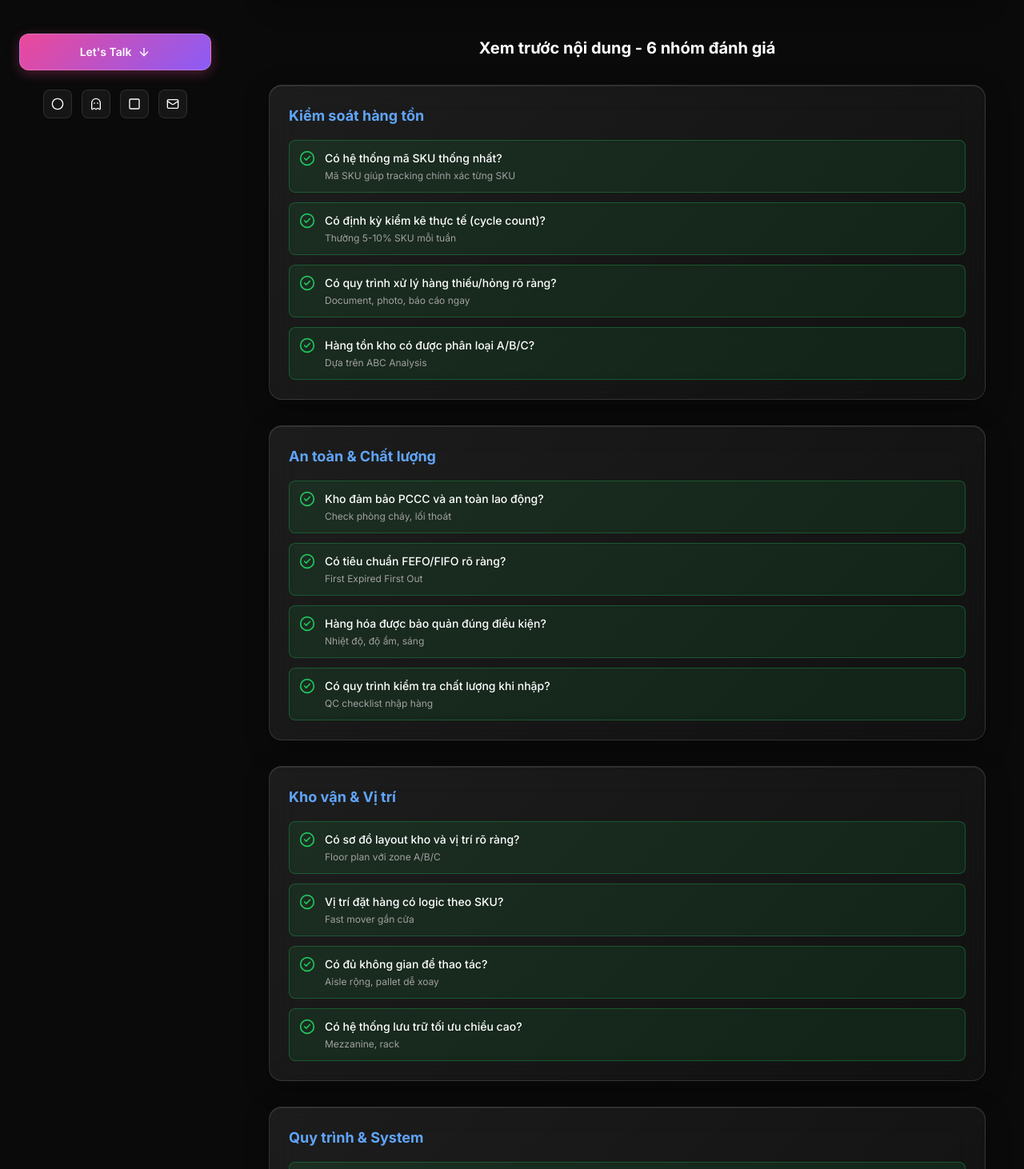
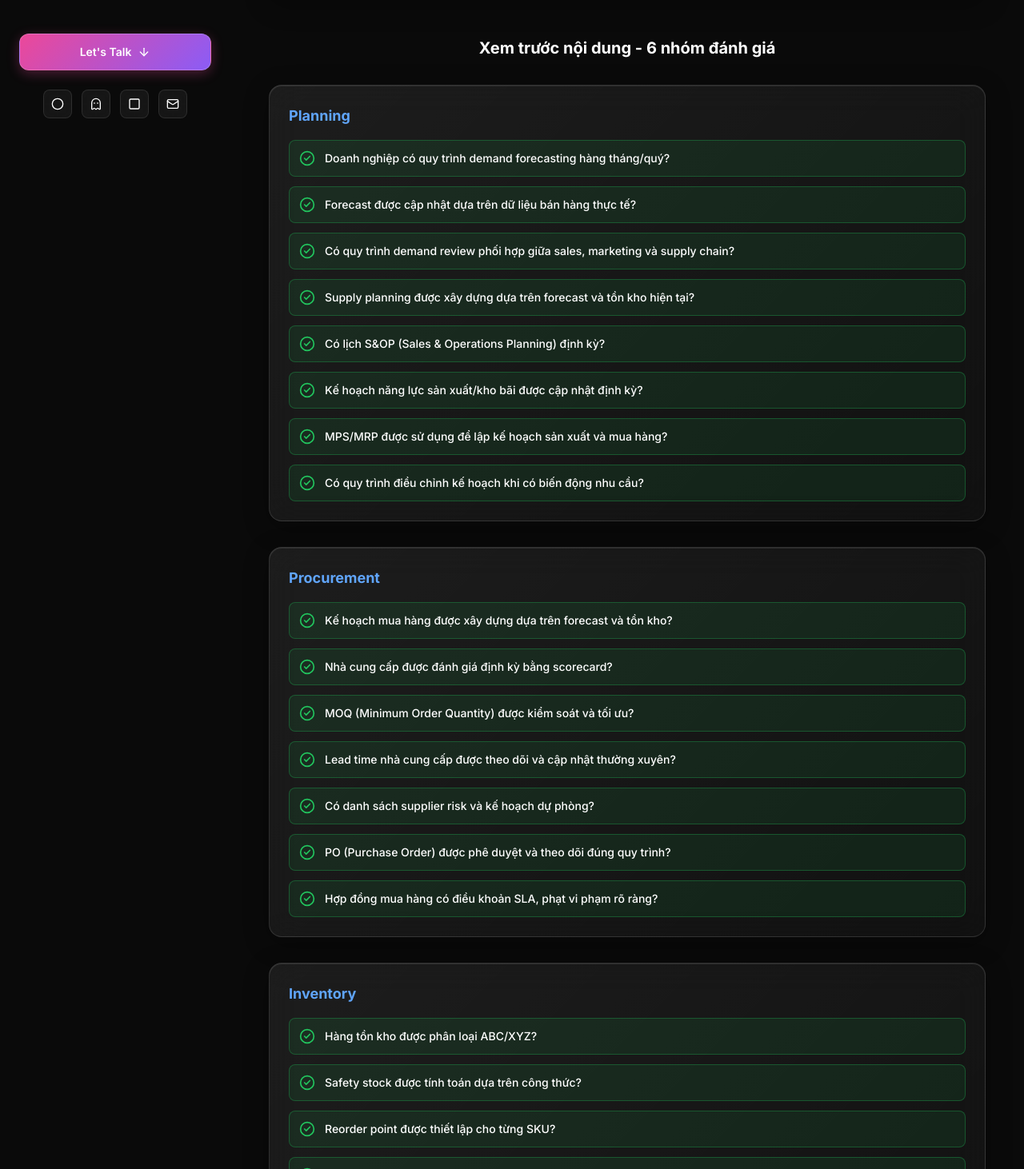
Before and after one commit to thangcq0310/my-portfolio, a React (Vite) app: page /scm/checklist in a window 1280 px wide. Shown: the part 628-2090 px from the top of the page at 80% size. Built offline with nearby package versions, Linux system fonts and the light colour scheme.

Commit message:
feat: update supply chain assessment checklist and service descriptions for clarity and relevance

```diff
--- a/src/data/lead-magnet.ts
+++ b/src/data/lead-magnet.ts
@@ -6,61 +6,75 @@ export interface ChecklistItem {
   note?: string
 }
 
-export const inventoryChecklist: ChecklistItem[] = [
-  // Kiểm soát hàng tồn
-  { id: 1, category: "Kiểm soát hàng tồn", question: "Có hệ thống mã SKU thống nhất?", status: "good", note: "Mã SKU giúp tracking chính xác từng SKU" },
-  { id: 2, category: "Kiểm soát hàng tồn", question: "Có định kỳ kiểm kê thực tế (cycle count)?", status: "good", note: "Thường 5-10% SKU mỗi tuần" },
-  { id: 3, category: "Kiểm soát hàng tồn", question: "Có quy trình xử lý hàng thiếu/hỏng rõ ràng?", status: "good", note: "Document, photo, báo cáo ngay" },
-  { id: 4, category: "Kiểm soát hàng tồn", question: "Hàng tồn kho có được phân loại A/B/C?", status: "good", note: "Dựa trên ABC Analysis" },
+export const supplyChainAssessmentChecklist: ChecklistItem[] = [
+  // Planning
+  { id: 1, category: "Planning", question: "Doanh nghiệp có quy trình demand forecasting hàng tháng/quý?", status: "good" },
+  { id: 2, category: "Planning", question: "Forecast được cập nhật dựa trên dữ liệu bán hàng thực tế?", status: "good" },
+  { id: 3, category: "Planning", question: "Có quy trình demand review phối hợp giữa sales, marketing và supply chain?", status: "good" },
+  { id: 4, category: "Planning", question: "Supply planning được xây dựng dựa trên forecast và tồn kho hiện tại?", status: "good" },
+  { id: 5, category: "Planning", question: "Có lịch S&OP (Sales & Operations Planning) định kỳ?", status: "good" },
+  { id: 6, category: "Planning", question: "Kế hoạch năng lực sản xuất/kho bãi được cập nhật định kỳ?", status: "good" },
+  { id: 7, category: "Planning", question: "MPS/MRP được sử dụng để lập kế hoạch sản xuất và mua hàng?", status: "good" },
+  { id: 8, category: "Planning", question: "Có quy trình điều chỉnh kế hoạch khi có biến động nhu cầu?", status: "good" },
 
-  // An toàn & Chất lượng
-  { id: 5, category: "An toàn & Chất lượng", question: "Kho đảm bảo PCCC và an toàn lao động?", status: "good", note: "Check phòng cháy, lối thoát" },
-  { id: 6, category: "An toàn & Chất lượng", question: "Có tiêu chuẩn FEFO/FIFO rõ ràng?", status: "good", note: "First Expired First Out" },
-  { id: 7, category: "An toàn & Chất lượng", question: "Hàng hóa được bảo quản đúng điều kiện?", status: "good", note: "Nhiệt độ, độ ẩm, sáng" },
-  { id: 8, category: "An toàn & Chất lượng", question: "Có quy trình kiểm tra chất lượng khi nhập?", status: "good", note: "QC checklist nhập hàng" },
+  // Procurement
+  { id: 9, category: "Procurement", question: "Kế hoạch mua hàng được xây dựng dựa trên forecast và tồn kho?", status: "good" },
+  { id: 10, category: "Procurement", question: "Nhà cung cấp được đánh giá định kỳ bằng scorecard?", status: "good" },
+  { id: 11, category: "Procurement", question: "MOQ (Minimum Order Quantity) được kiểm soát và tối ưu?", status: "good" },
+  { id: 12, category: "Procurement", question: "Lead time nhà cung cấp được theo dõi và cập nhật thường xuyên?", status: "good" },
+  { id: 13, category: "Procurement", question: "Có danh sách supplier risk và kế hoạch dự phòng?", status: "good" },
+  { id: 14, category: "Procurement", question: "PO (Purchase Order) được phê duyệt và theo dõi đúng quy trình?", status: "good" },
+  { id: 15, category: "Procurement", question: "Hợp đồng mua hàng có điều khoản SLA, phạt vi phạm rõ ràng?", status: "good" },
 
-  // Kho vận & Vị trí
-  { id: 9, category: "Kho vận & Vị trí", question: "Có sơ đồ layout kho và vị trí rõ ràng?", status: "good", note: "Floor plan với zone A/B/C" },
-  { id: 10, category: "Kho vận & Vị trí", question: "Vị trí đặt hàng có logic theo SKU?", status: "good", note: "Fast mover gần cửa" },
-  { id: 11, category: "Kho vận & Vị trí", question: "Có đủ không gian để thao tác?", status: "good", note: "Aisle rộng, pallet dễ xoay" },
-  { id: 12, category: "Kho vận & Vị trí", question: "Có hệ thống lưu trữ tối ưu chiều cao?", status: "good", note: "Mezzanine, rack" },
+  // Inventory
+  { id: 16, category: "Inventory", question: "Hàng tồn kho được phân loại ABC/XYZ?", status: "good" },
+  { id: 17, category: "Inventory", question: "Safety stock được tính toán dựa trên công thức?", status: "good" },
+  { id: 18, category: "Inventory", question: "Reorder point được thiết lập cho từng SKU?", status: "good" },
+  { id: 19, category: "Inventory", question: "Hàng tồn đọng, chậm luân chuyển được xử lý định kỳ?", status: "good" },
+  { id: 20, category: "Inventory", question: "Inventory aging report được tạo hàng tháng?", status: "good" },
+  { id: 21, category: "Inventory", question: "Tồn kho an toàn và tồn kho tối đa được thiết lập?", status: "good" },
+  { id: 22, category: "Inventory", question: "Cycle count được thực hiện định kỳ?", status: "good" },
+  { id: 23, category: "Inventory", question: "Inventory accuracy (tồn kho thực tế vs hệ thống) đạt trên 95%?", status: "good" },
 
-  // Quy trình & System
-  { id: 13, category: "Quy trình & System", question: "Có SOP nhập-xuất-tồn rõ ràng?", status: "good", note: "Document và train" },
-  { id: 14, category: "Quy trình & System", question: "System (ERP/WMS) cập nhật real-time?", status: "good", note: "Không excel thủ công" },
-  { id: 15, category: "Quy trình & System", question: "Có quy trình kiểm soát document?", status: "good", note: "Invoice, PL, DO" },
-  { id: 16, category: "Quy trình & System", question: "Backup dữ liệu được thực hiện định kỳ?", status: "good", note: "Cloud backup" },
+  // Warehouse & Logistics
+  { id: 24, category: "Warehouse & Logistics", question: "Kho có layout và vị trí lưu trữ rõ ràng?", status: "good" },
+  { id: 25, category: "Warehouse & Logistics", question: "Quy tắc FIFO/FEFO được áp dụng?", status: "good" },
+  { id: 26, category: "Warehouse & Logistics", question: "Quy trình nhập/xuất kho có SOP và được tuân thủ?", status: "good" },
+  { id: 27, category: "Warehouse & Logistics", question: "Chi phí vận tải được theo dõi theo tháng?", status: "good" },
+  { id: 28, category: "Warehouse & Logistics", question: "3PL được đánh giá theo SLA hàng tháng?", status: "good" },
+  { id: 29, category: "Warehouse & Logistics", question: "OTIF (On Time In Full) được theo dõi?", status: "good" },
+  { id: 30, category: "Warehouse & Logistics", question: "Kế hoạch phân phối được lập dựa trên dữ liệu và nhu cầu?", status: "good" },
+  { id: 31, category: "Warehouse & Logistics", question: "Kho thuê ngoài được kiểm soát bằng hợp đồng SLA và KPI?", status: "good" },
 
-  // Đối tác & Giao dịch
-  { id: 17, category: "Đối tác & Giao dịch", question: "Hợp đồng với nhà cung cấp rõ ràng?", status: "good", note: "Lead time, MOQ, terms" },
-  { id: 18, category: "Đối tác & Giao dịch", question: "Có đánh giá nhà cung cấp định kỳ?", status: "good", note: "Scorecard supplier" },
-  { id: 19, category: "Đối tác & Giao dịch", question: "3PL được đánh giá theo SLA?", status: "good", note: "OTIF, accuracy" },
-  { id: 20, category: "Đối tác & Giao dịch", question: "Có KPI rõ ràng cho logistics?", status: "good", note: "On-time delivery rate" },
+  // Data, KPI & Digital
+  { id: 32, category: "Data, KPI & Digital", question: "Dữ liệu master (SKU, supplier, customer) được chuẩn hóa?", status: "good" },
+  { id: 33, category: "Data, KPI & Digital", question: "Bộ KPI Supply Chain được thiết lập và theo dõi hàng tháng?", status: "good" },
+  { id: 34, category: "Data, KPI & Digital", question: "Dashboard KPI được cập nhật real-time hoặc định kỳ?", status: "good" },
+  { id: 35, category: "Data, KPI & Digital", question: "Excel được sử dụng có cấu trúc, công thức và báo cáo chuẩn?", status: "good" },
+  { id: 36, category: "Data, KPI & Digital", question: "Doanh nghiệp đã sẵn sàng cho ERP/WMS?", status: "good" },
+  { id: 37, category: "Data, KPI & Digital", question: "AI/automation đã được ứng dụng trong vận hành SCM?", status: "good" },
+  { id: 38, category: "Data, KPI & Digital", question: "Báo cáo performance review được thực hiện định kỳ?", status: "good" },
 
-  // Tài chính & Chi phí
-  { id: 21, category: "Tài chính & Chi phí", question: "Chi phí lưu kho được tính đúng?", status: "good", note: "Landed cost" },
-  { id: 22, category: "Tài chính & Chi phí", question: "Hàng tồn đọng được xử lý định kỳ?", status: "good", note: "Slow moving, dead stock" },
-  { id: 23, category: "Tài chính & Chi phí", question: "Có báo cáo inventory rotate rate?", status: "good", note: "Monthly/quarterly" },
-  { id: 24, category: "Tài chính & Chi phí", question: "Định mức tồn kho được thiết lập?", status: "good", note: "Min/Max, ROP" },
-
-  // Yêu cầu & Kế hoạch
-  { id: 25, category: "Yêu cầu & Kế hoạch", question: "Có forecast demand hàng tháng?", status: "good", note: "Sales forecast" },
-  { id: 26, category: "Yêu cầu & Kế hoạch", question: "Safety stock được tính toán?", status: "good", note: "Công thức" },
-  { id: 27, category: "Yêu cầu & Kế hoạch", question: "Có quy trình mua hàng rõ ràng?", status: "good", note: "Reorder point" },
-  { id: 28, category: "Yêu cầu & Kế hoạch", question: "PO được theo dõi chặt chẽ?", status: "good", note: "Lead time tracking" },
-
-  // Nhân sự & Đào tạo
-  { id: 29, category: "Nhân sự & Đào tạo", question: "Có job description rõ ràng?", status: "good", note: "Mô tả công việc" },
-  { id: 30, category: "Nhân sự & Đào tạo", question: "Nhân viên được đào tạo định kỳ?", status: "good", note: "Training SOP" },
+  // People, Process & Governance
+  { id: 39, category: "People, Process & Governance", question: "Có SOP cho từng quy trình SCM chính?", status: "good" },
+  { id: 40, category: "People, Process & Governance", question: "Trách nhiệm (RACI) giữa các phòng ban được xác định rõ?", status: "good" },
+  { id: 41, category: "People, Process & Governance", question: "Nhân sự SCM được đào tạo định kỳ về quy trình và công cụ?", status: "good" },
+  { id: 42, category: "People, Process & Governance", question: "Có quy trình phối hợp giữa sales, planning, procurement, sản xuất, kho và logistics?", status: "good" },
+  { id: 43, category: "People, Process & Governance", question: "Quy trình xử lý exception (hàng thiếu, hàng hỏng, giao trễ) được thiết lập?", status: "good" },
+  { id: 44, category: "People, Process & Governance", question: "Có KPIs cá nhân/nhóm gắn với KPI SCM tổng thể?", status: "good" },
+  { id: 45, category: "People, Process & Governance", question: "Cơ chế báo cáo và họp review SCM được duy trì đều đặn?", status: "good" },
+  { id: 46, category: "People, Process & Governance", question: "KPI được sử dụng để cải thiện, không chỉ để báo cáo?", status: "good" },
+  { id: 47, category: "People, Process & Governance", question: "Doanh nghiệp có lộ trình số hóa SCM rõ ràng?", status: "good" },
+  { id: 48, category: "People, Process & Governance", question: "Quản lý cấp cao hiểu và cam kết với cải thiện SCM?", status: "good" },
+  { id: 49, category: "People, Process & Governance", question: "Hiệu suất nhà cung cấp và 3PL được đánh giá định kỳ?", status: "good" },
+  { id: 50, category: "People, Process & Governance", question: "Doanh nghiệp có kế hoạch phát triển năng lực SCM 6-12 tháng?", status: "good" },
 ]
 
 export const checklistCategories = [
-  "Kiểm soát hàng tồn",
-  "An toàn & Chất lượng",
-  "Kho vận & Vị trí",
-  "Quy trình & System",
-  "Đối tác & Giao dịch",
-  "Tài chính & Chi phí",
-  "Yêu cầu & Kế hoạch",
-  "Nhân sự & Đào tạo",
+  "Planning",
+  "Procurement",
+  "Inventory",
+  "Warehouse & Logistics",
+  "Data, KPI & Digital",
+  "People, Process & Governance",
 ]
--- a/src/pages/SCMChecklist.tsx
+++ b/src/pages/SCMChecklist.tsx
@@ -1,7 +1,7 @@
 import { useState, useEffect } from "react"
 import { Helmet } from "react-helmet-async"
 import { CheckCircle2, XCircle, AlertTriangle, Download, Mail } from "lucide-react"
-import { inventoryChecklist, checklistCategories, type ChecklistItem } from "@/data/lead-magnet"
+import { supplyChainAssessmentChecklist, checklistCategories, type ChecklistItem } from "@/data/lead-magnet"
 
 function SCMChecklist() {
   const [email, setEmail] = useState("")
@@ -62,7 +62,7 @@ function SCMChecklist() {
 
   const groupedChecklist = checklistCategories.map((category) => ({
     category,
-    items: inventoryChecklist.filter((item) => item.category === category),
+    items: supplyChainAssessmentChecklist.filter((item) => item.category === category),
   }))
 
   return (
--- a/src/pages/SCMShop.tsx
+++ b/src/pages/SCMShop.tsx
@@ -7,7 +7,7 @@ const products = [
   {
     slug: "ebook-30-cong-cu-scm",
     name: "eBook: 30 Công Cụ Quản Trị Supply Chain Thực Chiến",
-    description: "Hệ thống tất cả công cụ cần thiết trong một bộ sưu tập. Từ Planning, Procurement đến Logistics.",
+    description: "Bộ công cụ thực hành giúp quản trị planning, procurement, inventory, warehouse, logistics, KPI và digital SCM trong một playbook dễ áp dụng cho doanh nghiệp Việt Nam.",
     price: "Sắp ra mắt",
     icon: BookOpen,
     badge: "Sắp ra mắt"
@@ -23,7 +23,7 @@ const products = [
   {
     slug: "procurement-pack",
     name: "Procurement Pack",
-    description: "Supplier scorecard, lead time tracking, MOQ và risk assessment.",
+    description: "Supplier scorecard, lead time tracking, MOQ và đánh giá rủi ro nhà cung cấp.",
     price: "Sắp ra mắt",
     icon: FileSpreadsheet,
     badge: "Sắp ra mắt"
@@ -47,7 +47,7 @@ const products = [
   {
     slug: "digital-scm-pack",
     name: "Digital SCM Pack",
-    description: "Master data checklist, dashboard template, ERP/WMS readiness và AI prompts.",
+    description: "Master data checklist, dashboard template, ERP/WMS readiness và bộ prompt AI.",
     price: "Sắp ra mắt",
     icon: FileCheck,
     badge: "Sắp ra mắt"
--- a/src/sections/scm/AboutSection.tsx
+++ b/src/sections/scm/AboutSection.tsx
@@ -1,8 +1,8 @@
 const authorInfo = {
   name: "SCM Thực Chiến",
   initials: "CQT",
-  role: "Chuyên gia Supply Chain",
-  description: "Người xây dựng SCM Thực Chiến là chuyên gia logistics & warehouse với nhiều năm kinh nghiệm xử lý các bài toán thực tế: quản lý kho lạnh, tồn kho, thuê kho ngoài, triển khai SAP, chuẩn hóa master data, planning coordination, cost optimization và digital tools. Mục tiêu là giúp doanh nghiệp Việt Nam tiếp cận kiến thức supply chain một cách thực chiến và áp dụng được.",
+  role: "Người làm Supply Chain thực chiến",
+  description: "Tôi là người làm trực tiếp trong lĩnh vực logistics, warehouse và supply chain operations tại doanh nghiệp sản xuất/xuất khẩu. SCM Thực Chiến được xây dựng để hệ thống hóa kiến thức, biểu mẫu và công cụ thực tế giúp doanh nghiệp Việt Nam quản trị chuỗi cung ứng dễ hiểu và áp dụng được hơn.",
   expertise: [
     "Warehouse & Logistics",
     "Inventory Management",
```
Also changed, not shown: src/pages/SCMServices.tsx (+5 -5 lines), src/sections/scm/ServicesSection.tsx (+30 -0 lines).
